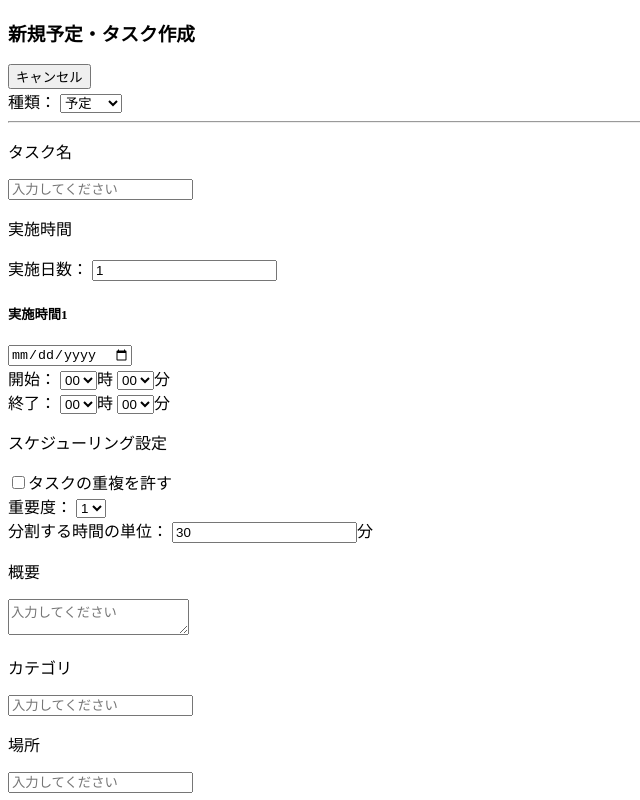
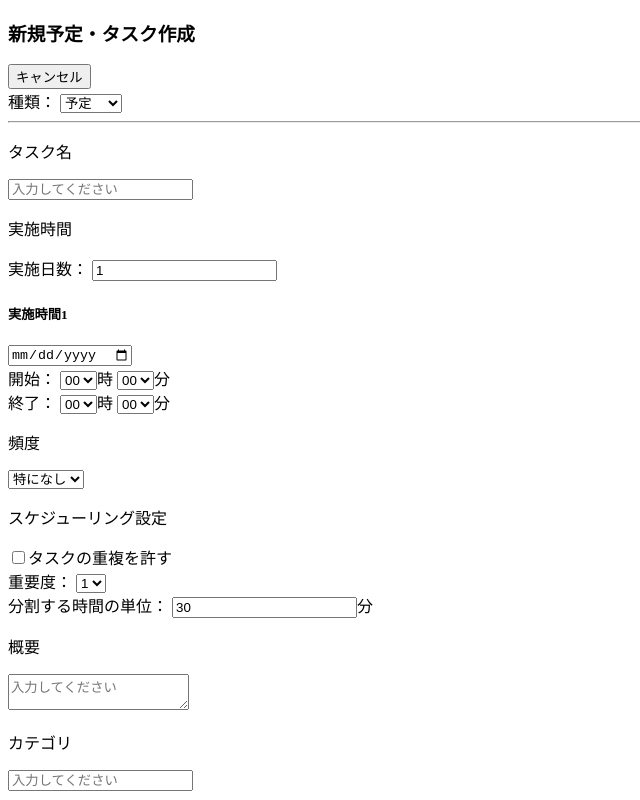
Before and after one commit to kenTATATA/kenTATATA.github.io, a plain HTML site: page constructor/add_task.html in a window 1280 px wide. Shown: the top 800 px of the page, without its empty margins (0-640 px from the left). Drawn offline with Linux system fonts and the light colour scheme.

Commit message:
定例スケジュール導入 + UIの調整

```diff
--- a/constructor/add_task.html
+++ b/constructor/add_task.html
@@ -405,6 +405,15 @@
                         </div>
                     </div>
 
+                    <div id="repeat_unit_form" class="add_task__item">
+                        <p>頻度</p>
+                        <select name="repeat_unit" id="repeat_unit">
+                            <option value="null" selected>特になし</option>
+                            <option value="day">毎日</option>
+                            <option value="week">毎週</option>
+                        </select>
+                    </div>
+
                     <div class="add_task__item">
                         <p>スケジューリング設定</p>
                         <input type="checkbox" value="task_duplication" name="task_duplication"
--- a/js/add_task.js
+++ b/js/add_task.js
@@ -263,12 +263,14 @@ function Plan_or_Task() {
       document.getElementById("deadline_form").style.display = "none";
       document.getElementById("len_form").style.display = "none";
       document.getElementById("auto_scheduling_form").style.display = "none";
+      document.getElementById("repeat_unit_form").style.display = "";
       document.getElementById("auto_scheduling").checked = false;
       AutoScheduling();
     } else if (Plan_or_Task == "Task") {
       document.getElementById("deadline_form").style.display = "";
       document.getElementById("len_form").style.display = "";
       document.getElementById("auto_scheduling_form").style.display = "";
+      document.getElementById("repeat_unit_form").style.display = "none";
       document.getElementById("auto_scheduling").checked = true;
       AutoScheduling();
     }
@@ -576,7 +578,7 @@ function get_new_task() {
     a["auto_scheduling"],
     new_specified_time,
     Number(a["unit_time"]) / 60,
-    null,
+    a["repeat_unit"],
     Number(a["importance"]),
     a["place"],
     a["color"],
```
